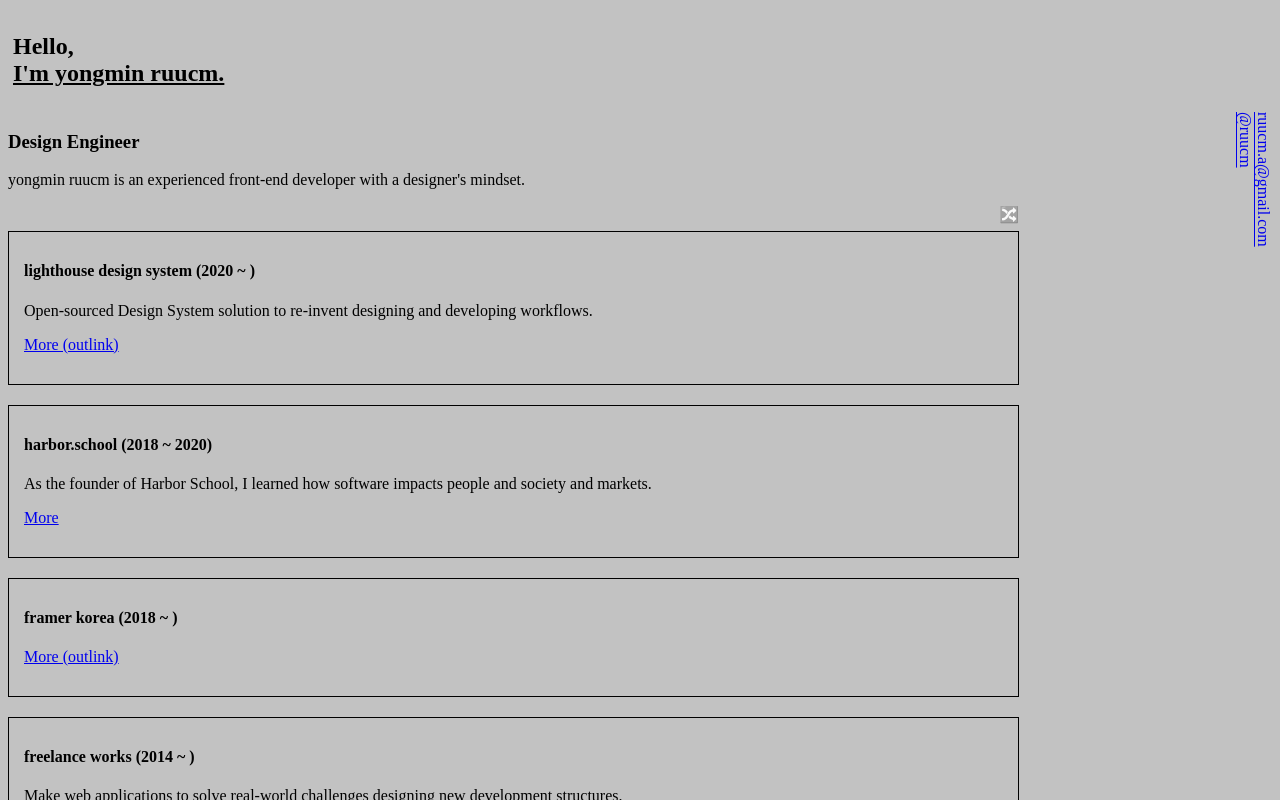
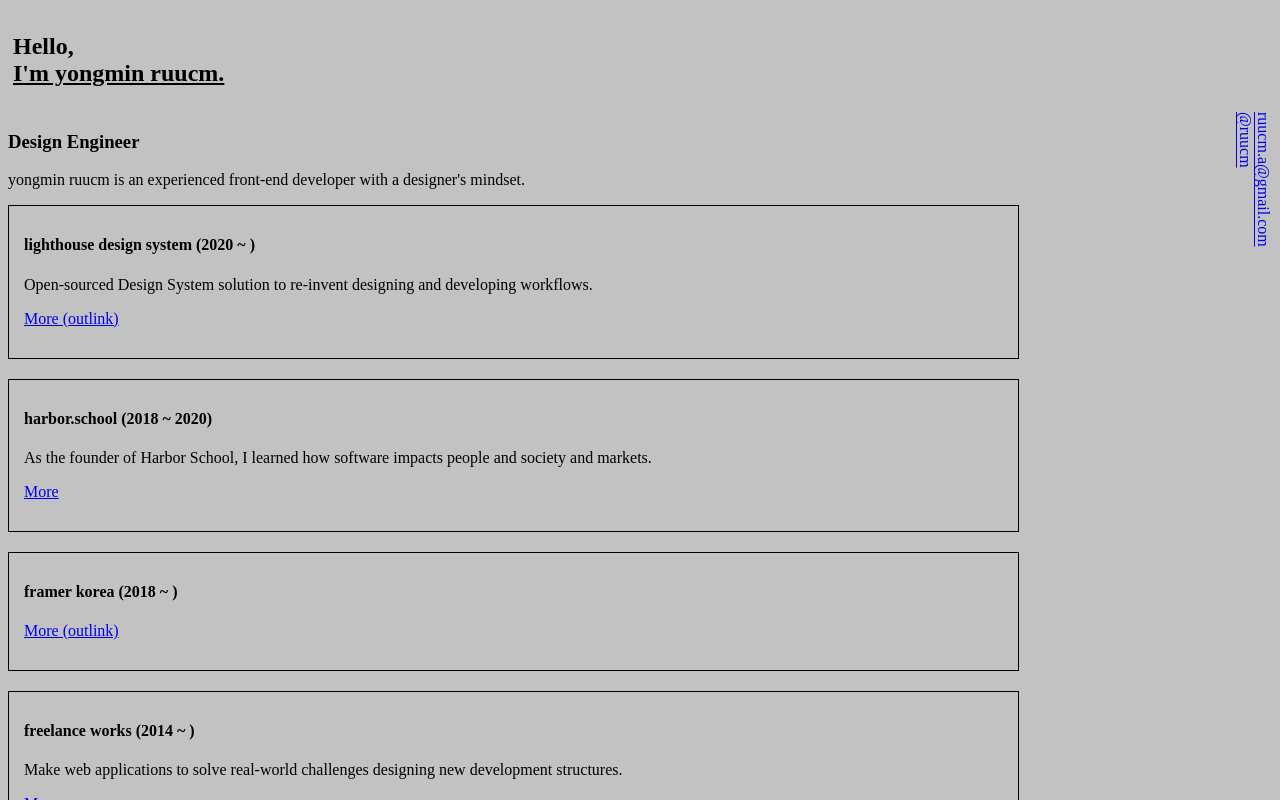
Before and after one commit to ruucm/ruucm.github.io, a Next.js app: page / in a window 1280 px wide. Shown: the top 800 px of the page. Built offline with nearby package versions, Linux system fonts and the light colour scheme.

Commit message:
hide unusing

```diff
--- a/pages/index.js
+++ b/pages/index.js
@@ -16,13 +16,13 @@ export default function Home() {
         mindset.
       </p>
       <AnimateSharedLayout>
-        <div
+        {/* <div
           style={{
             textAlign: "right",
             marginBottom: 7,
           }}
         >
-          {/* <em
+          <em
             onClick={() => setIsGrid(!isGrid)}
             style={{
               cursor: "pointer",
@@ -30,7 +30,7 @@ export default function Home() {
             }}
           >
             {isGrid ? "⊞" : "⊟"}
-          </em> */}
+          </em>
           <span
             onClick={shuffleList}
             style={{
@@ -40,7 +40,7 @@ export default function Home() {
           >
             🔀
           </span>
-        </div>
+        </div> */}
 
         <div
           style={{
```
